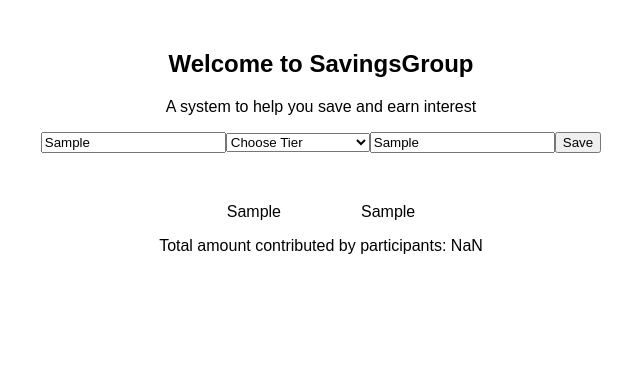
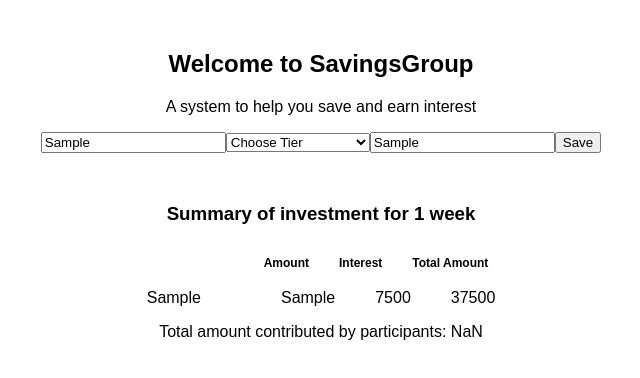
Before and after one commit to gudchyld/SavingsGroup, a React (Vite) app: page / in a window 1280 px wide. Both pictures are taken after typing "Sample", "Sample" into the empty fields and a click on the button "Save". Shown: the top 378 px of the page, without its empty margins (319-959 px from the left). Built offline with nearby package versions, Linux system fonts and the light colour scheme.

Commit message:
added functionality to calculate interest and total amount obtainable

```diff
--- a/src/App.css
+++ b/src/App.css
@@ -6,6 +6,19 @@
 
 .invoice--table {
   margin-top: 50px;
+}
+
+.header{
+  margin-left: 80px;
+  margin-top: 7px;
+  display: flex;
+  flex-direction: row;
+  justify-content: center;
+}
+.header  p {
+  margin-left: 30px;
+  font-weight: bold;
+  font-size: 12px;
 }
 
 .Table {
@@ -21,3 +34,11 @@
 .T-2 {
   margin-left: 40px;
 }
+
+.T-3 {
+  margin-left: 40px;
+}
+
+.T-4 {
+  margin-left: 40px;
+}
--- a/src/Invoice.jsx
+++ b/src/Invoice.jsx
@@ -66,7 +66,15 @@ export default function Invoice() {
 
         <button onClick={updateData}>Save</button>
       </form>
-      <div className="invoice--table">{tableElements}</div>
+
+
+      <div className="invoice--table">
+        <h3>Summary of investment for 1 week</h3>
+        <div className="header"><p>Amount</p><p>Interest</p><p>Total Amount</p></div>
+
+        {tableElements}
+
+      </div>
 
       <div className="invoice--total">
         <p>Total amount contributed by participants: {totalAmount}</p>
--- a/src/Table.jsx
+++ b/src/Table.jsx
@@ -1,10 +1,35 @@
 import React from "react";
 
+
+
 export default function Table(props) {
+
+  let interest;
+  if (props.amount == 10000){
+    interest = 700;
+  }else if(props.amount == 20000){
+    interest = 2400;
+  }else{
+    interest = 7500;
+  }
+
+  let amountObtainable;
+  if (props.amount == 10000){
+    amountObtainable = 10700;
+  }else if(props.amount == 20000){
+    amountObtainable = 22400;
+  }else{
+    amountObtainable = 37500;
+  }
+
+
   return (
     <div className="Table">
       <div className="T-1">{props.name}</div>
       <div className="T-2">{props.amount}</div>
+      <div className="T-3">{interest}</div>
+      <div className="T-4">{amountObtainable}</div>
+
     </div>
   );
 }
```
Also changed, not shown: 5 other files (tests, documents, lock files or other folders).
